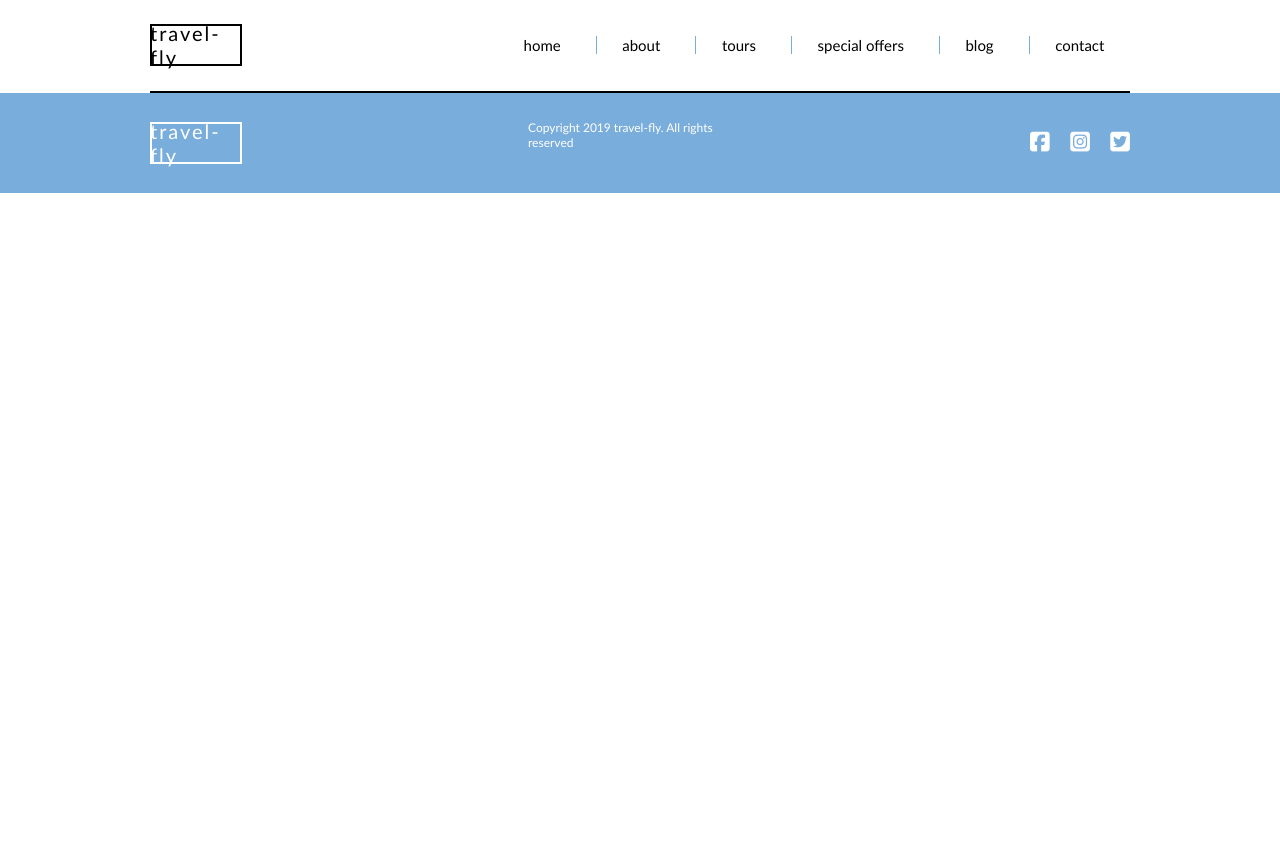
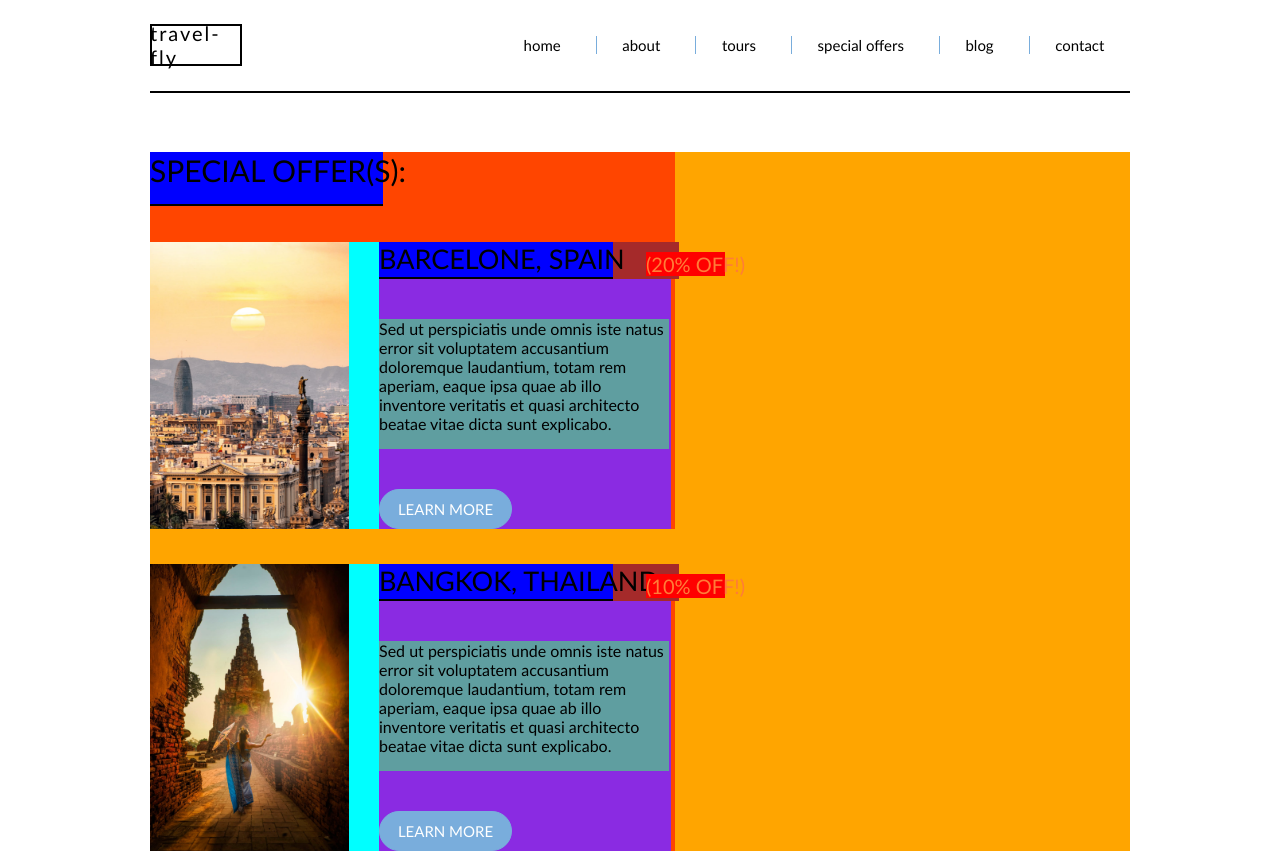
Before and after one commit to N215-fjeufack/homework-seven, a website: page special_offers.html in a window 1280 px wide. Shown: the top 854 px of the page. Before the commit the page ends 800 px from the top, so only its background shows below. Drawn offline with Linux system fonts and the light colour scheme.

Commit message:
special offers page complete

```diff
--- /dev/null
+++ b/scss/special_offers/special_offers.scss
@@ -0,0 +1,101 @@
+.special_offers {
+  max-width: $content-width;
+  min-height: 200px;
+  background-color: orange;
+  margin: 0 auto;
+  margin-bottom: 100px;
+
+  .container {
+    max-width: 525px;
+    min-height: 200px;
+    background-color: orangered;
+
+    .title_box {
+      width: 233px;
+      min-height: 37px;
+      background-color: blue;
+      text-wrap: nowrap;
+      margin-top: 59.5px;
+      border-bottom: 2px solid black;
+      p {
+        color: black;
+        text-transform: uppercase;
+        font-size: 30px;
+        font-weight: normal;
+      }
+    }
+    .special_wrapper {
+      width: 521px;
+      height: 287px;
+      background-color: aqua;
+      margin-top: 35.5px;
+      display: flex;
+      justify-content: space-between;
+
+      .image {
+        width: 199px;
+        height: 287px;
+        background-color: azure;
+      }
+
+      .details {
+        width: 292px;
+        height: 287px;
+        background-color: blueviolet;
+        display: flex;
+        flex-direction: column;
+        justify-content: space-between;
+
+        .subtitle_box {
+          min-width: 300px;
+          height: 37px;
+          background-color: brown;
+          display: flex;
+          justify-content: space-between;
+
+          .town_box {
+            width: 234px;
+            min-height: 37px;
+            background-color: blue;
+            text-wrap: nowrap;
+            border-bottom: 2px solid black;
+
+            p {
+              color: black;
+              text-transform: uppercase;
+              font-size: 27px;
+              font-weight: normal;
+            }
+          }
+          .discount_box {
+            width: 79px;
+            height: 24px;
+            background-color: red;
+            margin-top: 10px;
+            margin-left: 33px;
+
+            p {
+              font-size: 20px;
+              color: #ff7d38;
+              text-wrap: nowrap;
+              text-transform: uppercase;
+            }
+          }
+        }
+        .pg_box {
+          max-width: 290px;
+          min-height: 100px;
+          background-color: cadetblue;
+          p {
+            font-size: 16px;
+            font-weight: lighter;
+          }
+        }
+
+        button {
+          @include learn-more();
+        }
+      }
+    }
+  }
+}
--- a/scss/styles.scss
+++ b/scss/styles.scss
@@ -7,4 +7,5 @@
 @import "about/about.scss";
 @import "tours/tours.scss";
 @import "tours/all-tours.scss";
+@import "special_offers/special_offers.scss";
 @import "footer.scss";
--- a/special_offers.html
+++ b/special_offers.html
@@ -23,6 +23,63 @@
         <a class="last-link" href="#">contact</a>
       </div>
     </nav>
+    <div class="special_offers">
+      <div class="container">
+        <div class="title_box">
+          <p>special offer(s):</p>
+        </div>
+        <div class="special_wrapper">
+          <div class="image">
+            <img src="images/special_offers_1.png" alt="" />
+          </div>
+          <div class="details">
+            <div class="subtitle_box">
+              <div class="town_box">
+                <p>barcelone, spain</p>
+              </div>
+              <div class="discount_box">
+                <p>(20% off!)</p>
+              </div>
+            </div>
+            <div class="pg_box">
+              <p>
+                Sed ut perspiciatis unde omnis iste natus error sit voluptatem
+                accusantium doloremque laudantium, totam rem aperiam, eaque ipsa
+                quae ab illo inventore veritatis et quasi architecto beatae
+                vitae dicta sunt explicabo.
+              </p>
+            </div>
+            <button><a href="#">learn more</a></button>
+          </div>
+        </div>
+      </div>
+      <div class="container">
+        <div class="special_wrapper">
+          <div class="image">
+            <img src="images/special_offers_2.png" alt="" />
+          </div>
+          <div class="details">
+            <div class="subtitle_box">
+              <div class="town_box">
+                <p>bangkok, thailand</p>
+              </div>
+              <div class="discount_box">
+                <p>(10% off!)</p>
+              </div>
+            </div>
+            <div class="pg_box">
+              <p>
+                Sed ut perspiciatis unde omnis iste natus error sit voluptatem
+                accusantium doloremque laudantium, totam rem aperiam, eaque ipsa
+                quae ab illo inventore veritatis et quasi architecto beatae
+                vitae dicta sunt explicabo.
+              </p>
+            </div>
+            <button><a href="#">learn more</a></button>
+          </div>
+        </div>
+      </div>
+    </div>
     <footer>
       <div class="footer-content">
         <div class="logo">
```
Also changed, not shown: css/styles.css, images/special_offers_1.png (added), images/special_offers_2.png (added), 1 other file.
